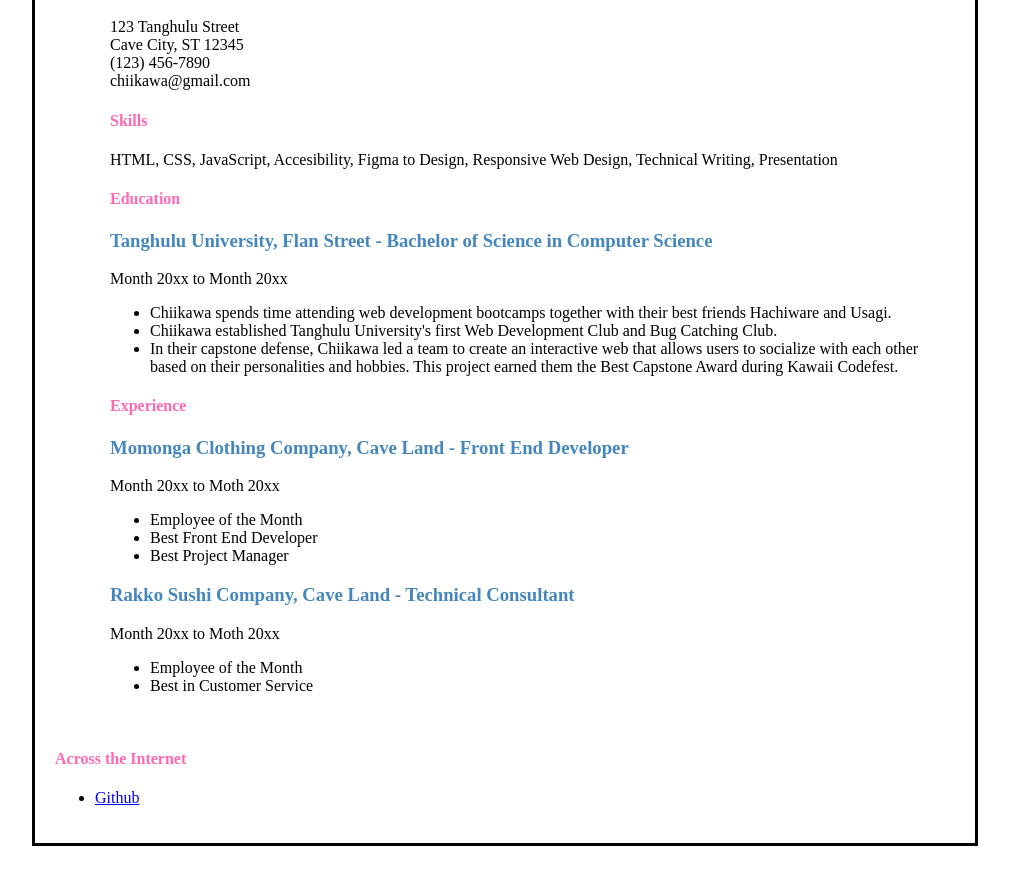
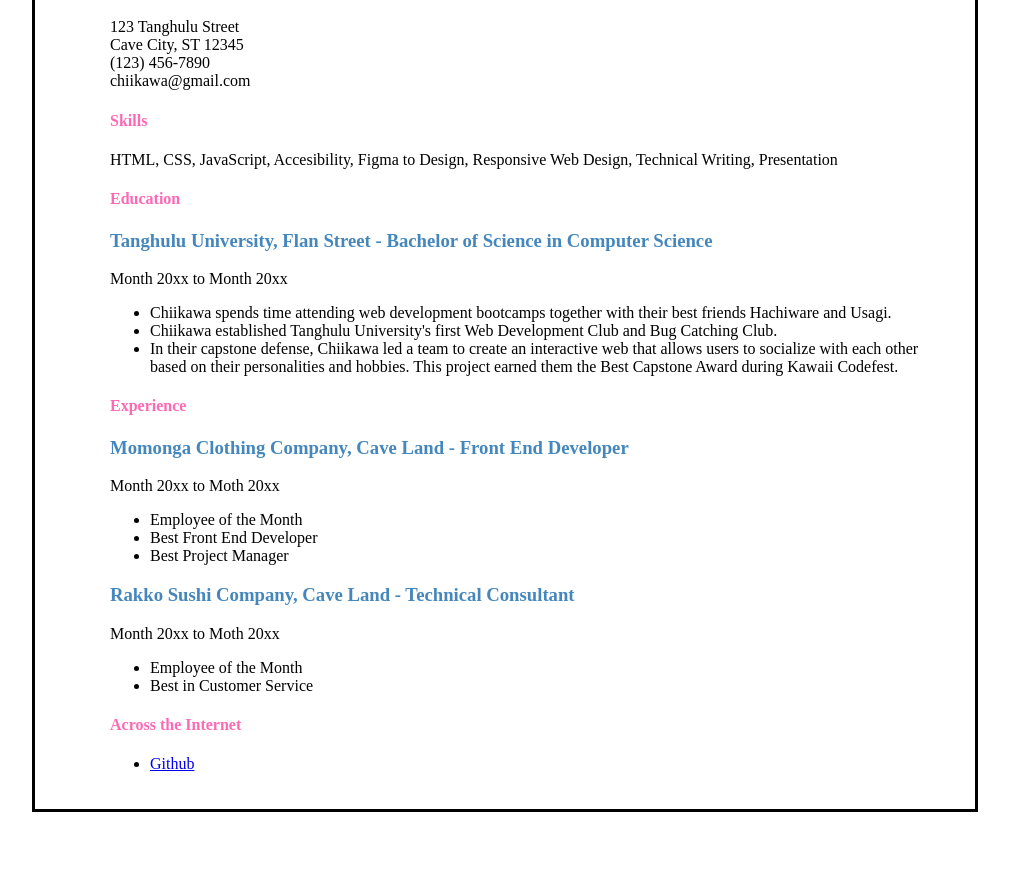
Before and after one commit to EJ-bluemage/Single-Page-CV, a plain HTML site: page index.html in a window 1280 px wide. Shown: the part 153-1029 px from the top of the page, without its empty margins (135-1144 px from the left). After the commit the page ends 995 px from the top, so only its background shows below. Drawn offline with Linux system fonts and the light colour scheme.

Commit message:
Fixed typos

```diff
--- a/index.html
+++ b/index.html
@@ -82,7 +82,7 @@
         </section>
     </main>
 
-        <foooter style ="margin-left: 55px;">
+        <footer style ="margin-left: 55px;">
             <h4 style ="color:hotpink">Across the Internet</h4>
             <ul>
                 <li><a href="https://github.com/EJ-bluemage" target="_blank" rep="noopener noreferrer">Github</a></li>
```
